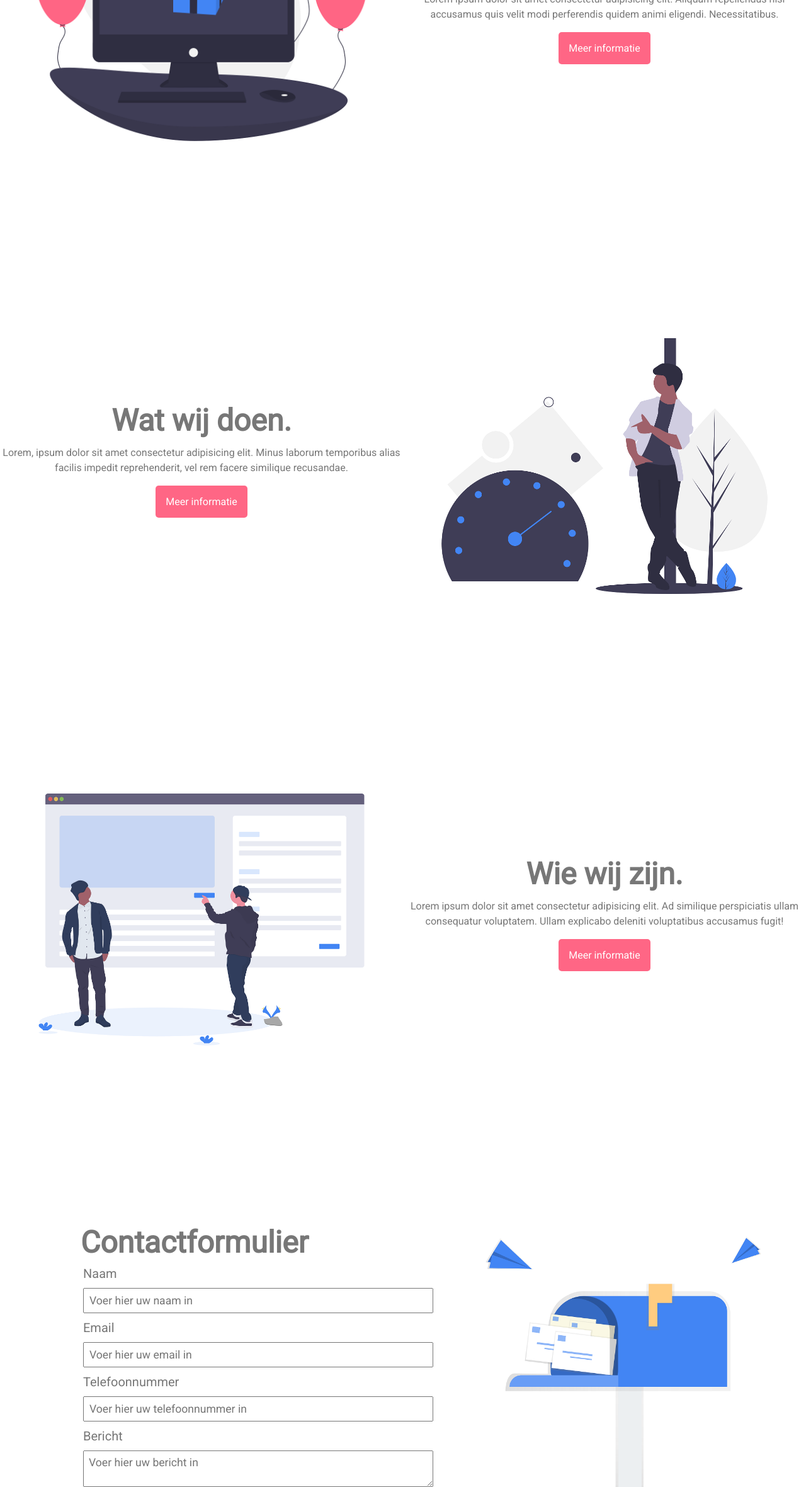
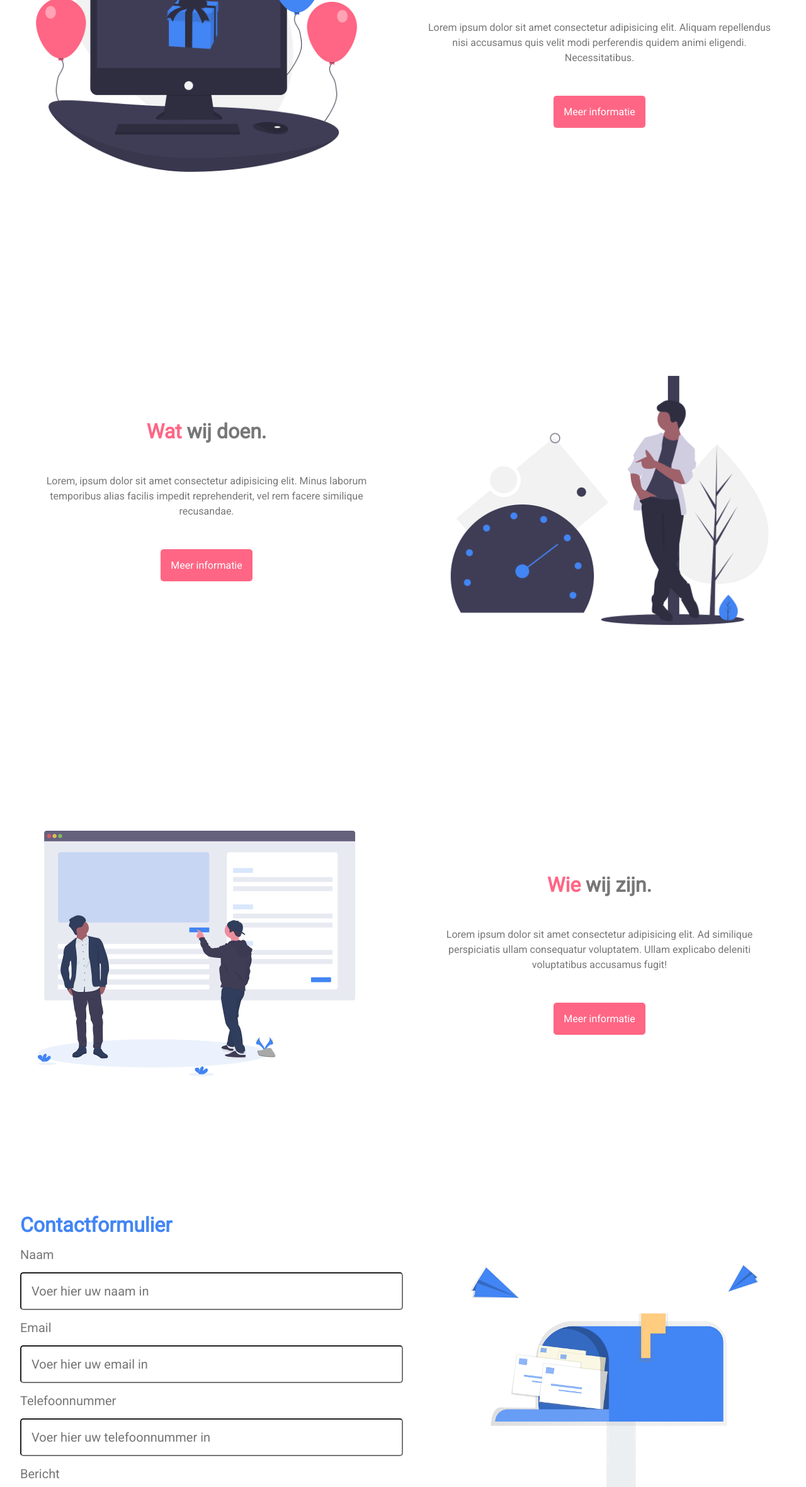
Before and after one commit to Maarten079/Quick-Startup-website, a plain HTML site: page index.html in a window 1280 px wide. Shown: the part 439-2800 px from the top of the page at 63% size. Drawn offline with nearby package versions, Linux system fonts and the light colour scheme.

Commit message:
refactored css

```diff
--- a/css/mobile.css
+++ b/css/mobile.css
@@ -1,13 +1,5 @@
-p {
-  margin-bottom: 2rem;
-}
-
-/* Utility */
-.m-heading {
-  font-size: 1rem;
-  margin-bottom: 0.75rem;
-  line-height: 1;
-  color: #777;
+.img-block {
+  width: 100vw;
 }
 
 /* Navbar */
@@ -19,54 +11,27 @@ p {
   margin-top: 1rem;
 }
 
-/* Section: Home */
-#home {
+.h-block-flexcontainer {
   flex-direction: column;
-  align-content: center;
-  margin-top: 7vh;
 }
 
-#home .home-img {
+.img-block {
   width: 100%;
+  flex: 1;
 }
 
-#home .home-text {
-  margin: 0 2rem;
+.text-block {
+  flex: 2;
 }
 
 /* Section: Wat */
 #wat {
   flex-direction: column-reverse;
-  align-content: center;
-  margin-top: 5vh;
-}
-
-#wat .wat-img {
-  width: 100%;
-}
-
-#wat .wat-text {
-  margin: 0 2rem;
-}
-
-/* Section: Wie */
-#wie {
-  flex-direction: column;
-  align-content: center;
-}
-
-#wie .wie-img {
-  width: 100%;
-}
-
-#wie .wie-text {
-  margin-bottom: 2rem !important;
 }
 
 /* Contact */
 #contact {
   display: block;
-  margin-bottom: 10vh;
 }
 
 #contact .contact-img {
--- a/css/style.css
+++ b/css/style.css
@@ -14,43 +14,55 @@ a {
 p {
   color: #777;
   line-height: 1.5rem;
+  margin: 1rem;
+  padding: 1rem;
 }
 
 /* Utility */
-.text-primary {
-  color: #4285f4;
+.primary-text {
+  color: #4285f4 !important;
 }
 
-.text-secondary {
-  color: #ff6685;
+.secondary-text {
+  color: #ff6685 !important;
 }
 
-.active {
+.active-btn {
   background: #ff6685 !important;
   border-radius: 5px;
   color: #fff !important;
 }
 
 .l-heading {
-  font-size: 4rem;
-  margin-bottom: 0.75rem;
-  line-height: 1.1;
+  font-size: 3rem;
   color: #777;
+  margin: 1rem 0;
 }
 
 .m-heading {
-  font-size: 3rem;
-  margin-bottom: 0.75rem;
-  line-height: 1.1;
+  font-size: 2rem;
   color: #777;
+  margin: 1rem 0;
 }
 
 .s-heading {
-  font-size: 2rem;
-  margin-bottom: 0.75rem;
-  line-height: 1.1;
+  font-size: 1.25rem;
   color: #777;
+  margin: 1rem 0;
 }
+
+.l-text {
+  font-size: 1.5rem;
+}
+
+.m-text {
+  font-size: 1.25rem;
+}
+
+.s-text {
+  font-size: 0.75rem;
+}
+
 
 .p-1 {
   padding: 1rem;
@@ -64,7 +76,19 @@ p {
   padding: 3rem;
 }
 
-.btn-primary {
+.m-1 {
+  margin: 1rem;
+}
+
+.m-2 {
+  margin: 2rem;
+}
+
+.m-3 {
+  margin: 3rem;
+}
+
+.primary-button {
   background: #ff6685;
   border-radius: 5px;
   margin: 1rem;
@@ -73,9 +97,27 @@ p {
   max-width: 10rem;
 }
 
-.btn-primary:hover {
+.primary-button:hover {
   cursor: pointer;
   background: #ff7685
+}
+
+.text-block {
+  display: flex;
+  flex-direction: column;
+  align-items: center;
+  text-align: center;
+  margin: 0 1rem;
+}
+
+.img-block {
+  height: 100%;
+}
+
+.h-block-flexcontainer {
+  display: flex;
+  align-items: center;
+  height: 90vh;
 }
 
 /* Navbar */
@@ -83,11 +125,6 @@ p {
   display: flex;
   justify-content: space-between;
   align-items: center;
-
-  padding: 1rem;
-  margin: 1rem;
-
-  font-size: 1.25rem;
 
   background: #fff;
 
@@ -113,12 +150,7 @@ p {
   color: #fff;
 }
 
-/* Section: Home */
-#home {
-  display: flex;
-  height: 90vh;
-  align-items: center;
-}
+  /* Section: Home */
 
 #home div {
   flex: 1;
@@ -126,24 +158,9 @@ p {
 
 #home .home-img {
   background: url('../img/home-img.png') no-repeat center center/contain;
-  background-size: contain;
-  height: 70%;
 }
 
-#home .home-text {
-  display: flex;
-  flex-direction: column;
-  align-items: center;
-
-  text-align: center;
-}
-
-/* Section: Wat*/
-#wat {
-  display: flex;
-  height: 90vh;
-  align-items: center;
-}
+  /* Section: Wat*/
 
 #wat div {
   flex: 1;
@@ -151,74 +168,37 @@ p {
 
 #wat .wat-img {
   background: url('../img/wat-img.png') no-repeat center center/contain;
-  height: 70%;
 }
 
-#wat .wat-text {
-  display: flex;
-  flex-direction: column;
-  align-items: center;
-
-  text-align: center;
-}
-
-/* Section: Wie */
-#wie {
-  display: flex;
-  height: 90vh;
-  align-items: center;
-}
-
+  /* Section: Wie */
 #wie div {
   flex: 1;
 }
 
 #wie .wie-img {
   background: url('../img/wie-img.png') no-repeat center center/contain;
-  height: 70%;
-}
-
-#wie .wie-text {
-  display: flex;
-  flex-direction: column;
-  align-items: center;
-
-  text-align: center;
 }
 
 /* Section: Contact */
-#contact {
-  display: flex;
-  align-items: center;
-  margin-bottom: 5rem;
-}
-
 #contact div {
   flex: 1;
 }
 
 #contact .contact-img {
   background: url('../img/contact-img.png') no-repeat center center/contain;
-  height: 90vh;
-  width: 100%;
-}
-
-#contact .contact-form {
-  padding-left: 15vh;
 }
 
 #contact label {
   display: block;
-  font-size: 1.25rem;
-  margin-bottom: 0.75rem;
-  line-height: 1.1;
   color: #777;
 }
 
 #contact .contact-form input, #contact .contact-form textarea {
   width: 100%;
-  padding: 0.5rem;
-  font-size: 1.1rem;
+  border-radius: 5px;
+  font-size: 1.25rem;
+  margin: 1rem 0;
+  padding: 1rem;
 }
 
 #contact .submit-btn {
@@ -234,18 +214,10 @@ p {
 }
 
 /* Footer */
-.footer-container{
+#main-footer {
   text-align: center;
 }
 
-/* Uitlijnen */
-#contact h2 {
-  margin-left: 0.5rem;
-}
-
-#contact .contact-form .form-group{
-  margin: 0.75rem;
-}
 
 /* Modal */
 
--- a/css/tablet.css
+++ b/css/tablet.css
@@ -1,39 +1,17 @@
-/* Utility */
-.m-heading {
-  font-size: 2rem;
-  margin-bottom: 0.75rem;
-  line-height: 1;
-  color: #777;
-}
-
-.btn-primary {
-  background: #ff6685;
-  border-radius: 5px;
-  margin: 0.75rem;
+.primary-button {
+  font-size: 0.75rem;
   padding: 0.75rem;
-  color: #fff !important;
-  max-width: 8rem;
   font-size: 1rem;
 }
 
-/* Section: Home */
-
-#home .home-img {
-  height: 50%;
+#contact {
+  display: block;
 }
 
-/* Section: Wat */
-#wat .wat-img {
-  height: 50%;
+#contact .img-block {
+  display: none;
 }
 
-/* Section: Wie */
-#wie .wie-img {
-  height: 50%;
+#main-footer {
+  display: none;
 }
-
-/* Section: Contact */
-#contact .contact-form {
-  padding: 1rem;
-  margin: 1rem;
-}
--- a/index.html
+++ b/index.html
@@ -5,7 +5,7 @@
   <meta charset="UTF-8">
   <meta name="viewport" content="width=device-width, initial-scale=1.0">
   <meta http-equiv="X-UA-Compatible" content="ie=edge">
-  <title>QuickStartup | ICT services</title>
+  <title>Quick-Startup | ICT services</title>
 
   <!-- Fontsawesome -->
   <link rel="stylesheet" href="https://use.fontawesome.com/releases/v5.8.1/css/all.css"
@@ -13,22 +13,22 @@
 
   <!-- CSS -->
   <link rel="stylesheet" href="css/style.css">
-  <link rel="stylesheet" media="screen and (max-width: 768px)" href="css/mobile.css">
+  <link rel="stylesheet" media="screen and (max-width: 767px)" href="css/mobile.css">
   <link rel="stylesheet" media="screen and (max-width: 1080px)" href="css/tablet.css">
 
 </head>
 
 <body>
   <!-- Navbar -->
-  <nav id="navbar">
+  <nav id="navbar" class="p-1 m-1">
     <div class="logo">
-      <h1 class="text-primary">
-        QuickStartup
+      <h1 class="primary-text l-heading">
+        Quick-Startup
       </h1>
     </div>
     <div class="menu">
-      <ul>
-        <li><a class="nav-item active" href="#home">Home</a></li>
+      <ul class="m-text">
+        <li><a class="nav-item active-btn" href="#home">Home</a></li>
         <li><a class="nav-item" href="#wat">Wat</a></li>
         <li><a class="nav-item" href="#wie">Wie</a></li>
         <li><a class="nav-item" href="#contact">Contact</a></li>
@@ -37,17 +37,17 @@
   </nav>
 
   <!-- Section home -->
-  <section id="home">
-    <div class="home-img"></div>
-    <div class="home-text">
+  <section id="home" class="h-block-flexcontainer">
+    <div class="home-img img-block"></div>
+    <div class="text-block">
       <h2 class="m-heading">
-        Uw pc als nieuw.
+        <span class="secondary-text">Uw </span>pc als nieuw.
       </h2>
       <p>
         Lorem ipsum dolor sit amet consectetur adipisicing elit. Aliquam repellendus nisi accusamus quis velit modi
         perferendis quidem animi eligendi. Necessitatibus.
       </p>
-      <a id="home-modal-btn" class="btn-primary">Meer informatie</a>
+      <a id="home-modal-btn" class="primary-button">Meer informatie</a>
     </div>
   </section>
 
@@ -67,17 +67,17 @@
   </div>
 
   <!-- Section wat -->
-  <section id="wat">
-    <div class="wat-text text-left">
+  <section id="wat" class="h-block-flexcontainer">
+    <div class="wat-text text-block">
       <h2 class="m-heading">
-        Wat wij doen.
+        <span class="secondary-text">Wat </span> wij doen.
       </h2>
       <p>Lorem, ipsum dolor sit amet consectetur adipisicing elit. Minus laborum temporibus alias facilis impedit
         reprehenderit, vel rem facere similique recusandae.
       </p>
-      <a id="wat-modal-btn" class="btn-primary">Meer informatie</a>
+      <a id="wat-modal-btn" class="primary-button">Meer informatie</a>
     </div>
-    <div class="wat-img">
+    <div class="wat-img img-block">
     </div>
   </section>
 
@@ -97,18 +97,18 @@
   </div>
 
   <!-- Section wie -->
-  <section id="wie">
-    <div class="wie-img">
+  <section id="wie" class="h-block-flexcontainer">
+    <div class="wie-img img-block">
     </div>
-    <div class="wie-text text-right">
+    <div class="wie-text text-block">
       <h2 class="m-heading">
-        Wie wij zijn.
+        <span class="secondary-text">Wie </span>wij zijn.
       </h2>
       <p>
         Lorem ipsum dolor sit amet consectetur adipisicing elit. Ad similique perspiciatis ullam consequatur voluptatem.
         Ullam explicabo deleniti voluptatibus accusamus fugit!
       </p>
-      <a id="wie-modal-btn" class="btn-primary">Meer informatie</a>
+      <a id="wie-modal-btn" class="primary-button">Meer informatie</a>
     </div>
   </section>
 
@@ -128,40 +128,38 @@
   </div>
 
   <!-- Section contact -->
-  <section id="contact">
-    <div class="contact-form">
+  <section id="contact" class="h-block-flexcontainer">
+    <div class="contact-form p-1 m-1">
       <h2 class="m-heading">
-        Contactformulier
+        <span class="primary-text">Contactformulier</span>
       </h2>
-      <form action="#">
+      <form action="#" class="">
         <div class="form-group">
-          <label for="naam">Naam</label>
+          <label for="naam" class="m-text">Naam</label>
           <input type="text" name="naam" id="naam" placeholder="Voer hier uw naam in">
         </div>
         <div class="form-group">
-          <label for="email">Email</label>
-          <input type="text" name="email" id="email" placeholder="Voer hier uw email in">
+          <label for="email" class="m-text">Email</label>
+          <input type="email" name="email" id="email" placeholder="Voer hier uw email in">
         </div>
         <div class="form-group">
-          <label for="telefoon">Telefoonnummer</label>
+          <label for="telefoon" class="m-text">Telefoonnummer</label>
           <input type="text" name="telefoon" id="telefoon" placeholder="Voer hier uw telefoonnummer in">
         </div>
         <div class="form-group">
-          <label for="bericht">Bericht</label>
+          <label for="bericht" class="m-text">Bericht</label>
           <textarea name="bericht" id="bericht" placeholder="Voer hier uw bericht in"></textarea>
         </div>
         <input type="submit" value="Send" class="submit-btn">
       </form>
     </div>
-    <div class="contact-img">
+    <div class="contact-img img-block">
     </div>
   </section>
 
   <!-- Footer -->
   <footer id="main-footer">
-    <div class="footer-container">
       <p>Copyright &copy; 2019, QuickStartup, All Rights Reserved</p>
-    </div>
   </footer>
 </body>
 
--- a/js/main.js
+++ b/js/main.js
@@ -7,9 +7,9 @@ var btns = btnContainer.getElementsByClassName("nav-item");
 // Loop through the buttons and add the active class to the current/clicked button
 for (var i = 0; i < btns.length; i++) {
   btns[i].addEventListener("click", function() {
-    var current = document.getElementsByClassName("active");
-    current[0].className = current[0].className.replace(" active", "");
-    this.className += " active";
+    var current = document.getElementsByClassName("active-btn");
+    current[0].className = current[0].className.replace(" active-btn", "");
+    this.className += " active-btn";
   });
 }
 
```
